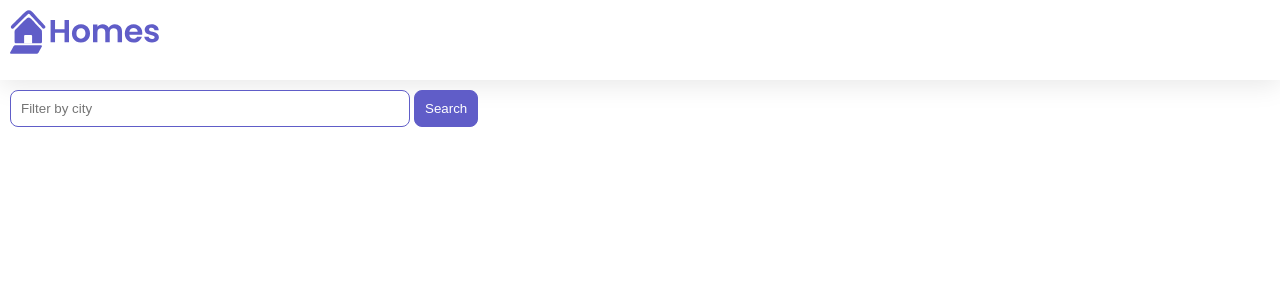
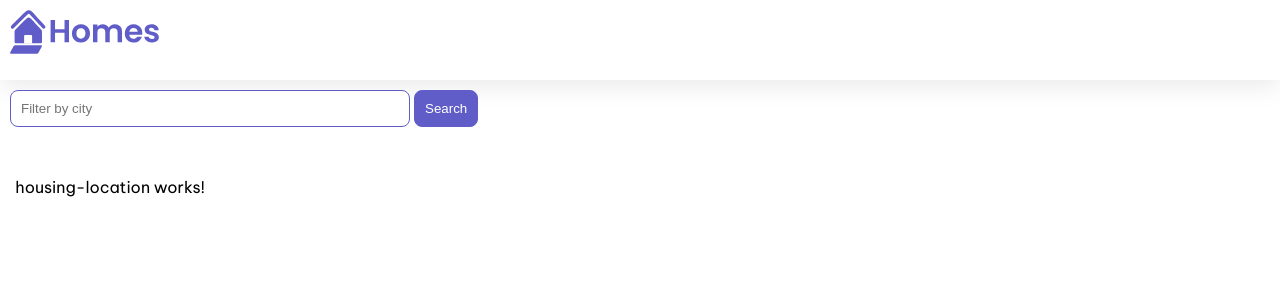
Before and after one commit to JEJU-Ratus/Angular-Tutorial, an Angular app: page / in a window 1280 px wide. Shown: the top 300 px of the page. Built offline with nearby package versions, Linux system fonts and the light colour scheme.

Commit message:
feat : Importing Housing Location Components to Home Components

```diff
--- a/src/app/home/home.component.html
+++ b/src/app/home/home.component.html
@@ -1,6 +1,9 @@
 <section>
   <form>
-    <input id="searchInput" type="text" placeholder="Filter by city">
+    <input type="text" placeholder="Filter by city" />
     <button class="primary" type="button">Search</button>
   </form>
 </section>
+<section class="results">
+  <app-housing-location></app-housing-location>
+</section>
```
Also changed, not shown: src/app/home/home.component.ts (+4 -5 lines).
